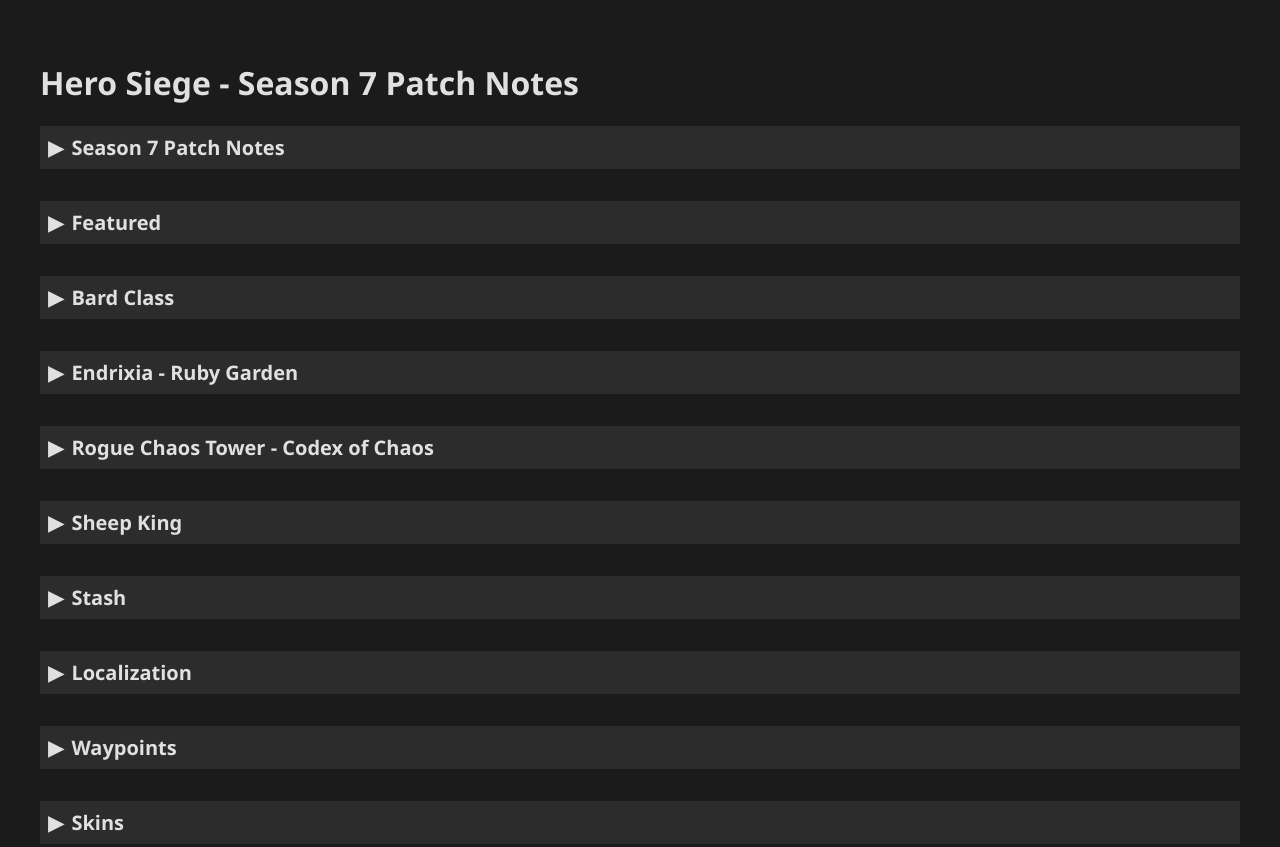
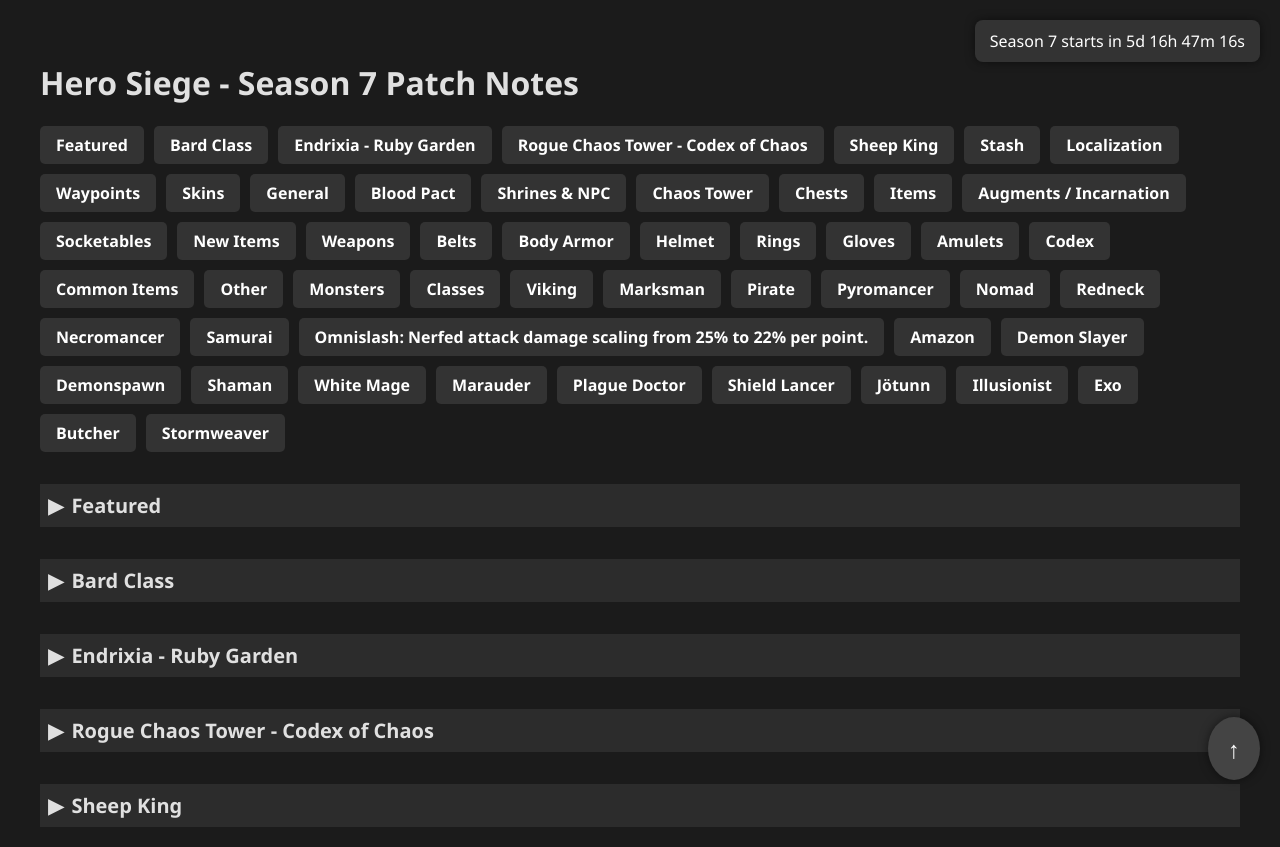
Before and after one commit to julien-szy/patch-note-hero-siege, a plain HTML site: page index.html in a window 1280 px wide. Shown: the top 847 px of the page. Drawn offline with Linux system fonts and the light colour scheme.

Commit message:
update sign and add timer and TOC

```diff
--- a/index.html
+++ b/index.html
@@ -9,6 +9,24 @@
       background-color: #1b1b1b;
       color: #e0e0e0;
       padding: 2rem;
+    }
+    .toc {
+      display: flex;
+      flex-wrap: wrap;
+      gap: 10px;
+      margin-bottom: 2rem;
+    }
+    .toc a {
+      text-decoration: none;
+      background: #333;
+      color: white;
+      padding: 0.5rem 1rem;
+      border-radius: 5px;
+      font-weight: bold;
+      transition: background 0.3s;
+    }
+    .toc a:hover {
+      background: #555;
     }
     .section {
       margin-bottom: 2rem;
@@ -31,31 +49,116 @@
       background-color: #252525;
       display: none;
     }
+    .entry {
+      padding-left: 1.5rem;
+      position: relative;
+      margin-bottom: 0.25rem;
+    }
+    .entry.up::before {
+      content: '↑';
+      color: #00ff00;
+    }
+    .entry.down::before {
+      content: '↓';
+      color: #ff4444;
+    }
+    .entry.added::before {
+      content: '+';
+      color: #4da6ff;
+    }
     .entry::before {
       content: '⚡';
-      margin-right: 0.5rem;
+      color: orange;
     }
-    .entry.up::before {
-      content: '🟢 ↑';
+    .entry.up::before,
+    .entry.down::before,
+    .entry.added::before,
+    .entry::before {
+      position: absolute;
+      left: 0;
+      width: 1.5rem;
+      text-align: center;
     }
-    .entry.down::before {
-      content: '🔴 ↓';
+    #back-to-top {
+      position: fixed;
+      bottom: 20px;
+      right: 20px;
+      background: #444;
+      color: white;
+      padding: 15px 20px;
+      border-radius: 50%;
+      font-size: 1.5rem;
+      cursor: pointer;
+      z-index: 1000;
+      font-weight: bold;
+      box-shadow: 0 0 10px rgba(0, 0, 0, 0.5);
+      transition: background 0.3s;
+    }
+    #back-to-top:hover {
+      background: #666;
+    }
+    #countdown {
+      position: fixed;
+      top: 20px;
+      right: 20px;
+      background-color: #333;
+      color: #fff;
+      padding: 10px 15px;
+      border-radius: 8px;
+      font-size: 1rem;
+      box-shadow: 0 0 10px rgba(0, 0, 0, 0.5);
+      z-index: 1000;
     }
   </style>
 </head>
 <body>
   <h1>Hero Siege - Season 7 Patch Notes</h1>
+  <div id="countdown">Loading countdown...</div>
+  <div class="toc" id="toc"></div>
   <div id="patch-notes"></div>
+  <div id="back-to-top" onclick="window.scrollTo({ top: 0, behavior: 'smooth' });">↑</div>
 
   <script>
+    const targetDate = new Date(Date.UTC(2025, 5, 6, 12, 0, 0));
+
+    function updateCountdown() {
+      const now = new Date();
+      const diff = targetDate - now;
+      const countdownEl = document.getElementById('countdown');
+
+      if (diff <= 0) {
+        countdownEl.textContent = "Season 7 is live!";
+        return;
+      }
+
+      const days = Math.floor(diff / (1000 * 60 * 60 * 24));
+      const hours = Math.floor((diff / (1000 * 60 * 60)) % 24);
+      const minutes = Math.floor((diff / (1000 * 60)) % 60);
+      const seconds = Math.floor((diff / 1000) % 60);
+
+      countdownEl.textContent = `Season 7 starts in ${days}d ${hours}h ${minutes}m ${seconds}s`;
+    }
+
+    setInterval(updateCountdown, 1000);
+    updateCountdown();
+
     fetch('patch-notes.json')
       .then(response => response.json())
       .then(data => {
         const container = document.getElementById('patch-notes');
+        const toc = document.getElementById('toc');
 
-        data.forEach(section => {
+        data.forEach((section, index) => {
+          const sectionId = `section-${index}`;
+
           const sectionDiv = document.createElement('div');
           sectionDiv.className = 'section';
+          sectionDiv.id = sectionId;
+
+          const link = document.createElement('a');
+          link.href = `#${sectionId}`;
+          link.textContent = section.title;
+          toc.appendChild(link);
 
           const header = document.createElement('h2');
           const arrow = document.createElement('span');
@@ -70,10 +173,23 @@
           section.entries.forEach(text => {
             const entry = document.createElement('div');
             entry.className = 'entry';
-            if (/\bbuff(ed)?|increase(d)?|added/i.test(text)) entry.classList.add('up');
-            else if (/\bnerf(ed)?|reduce(d)?|lower(ed)?/i.test(text)) entry.classList.add('down');
+
+            const loweredButGood = /lower(ed)? cooldown|lower(ed)? cast time/i;
+            const betterBreak = /elemental break.*instead of.*fire break/i;
+            const isBuff = /\bbuff(ed)?|increase(d)?|can now|improved|upgrade(d)?|more effective|new effect/i.test(text)
+              || loweredButGood.test(text)
+              || betterBreak.test(text);
+            const isNerf = /^(.*:)?\s*nerf(ed)?\b|reduce(d)?(?!.*elemental)|decrease(d)?(?!.*elemental)/i.test(text)
+              && !loweredButGood.test(text)
+              && !betterBreak.test(text);
+            const isAdd = /\badd(ed)?|adds?|new(?! scaling| value)/i.test(text);
+
+            if (isAdd) entry.classList.add('added');
+            else if (isBuff) entry.classList.add('up');
+            else if (isNerf) entry.classList.add('down');
+
+            entry.textContent = text;
             content.appendChild(entry);
-            entry.textContent = text;
           });
 
           header.onclick = () => {
```
Also changed, not shown: patch-notes.json.
